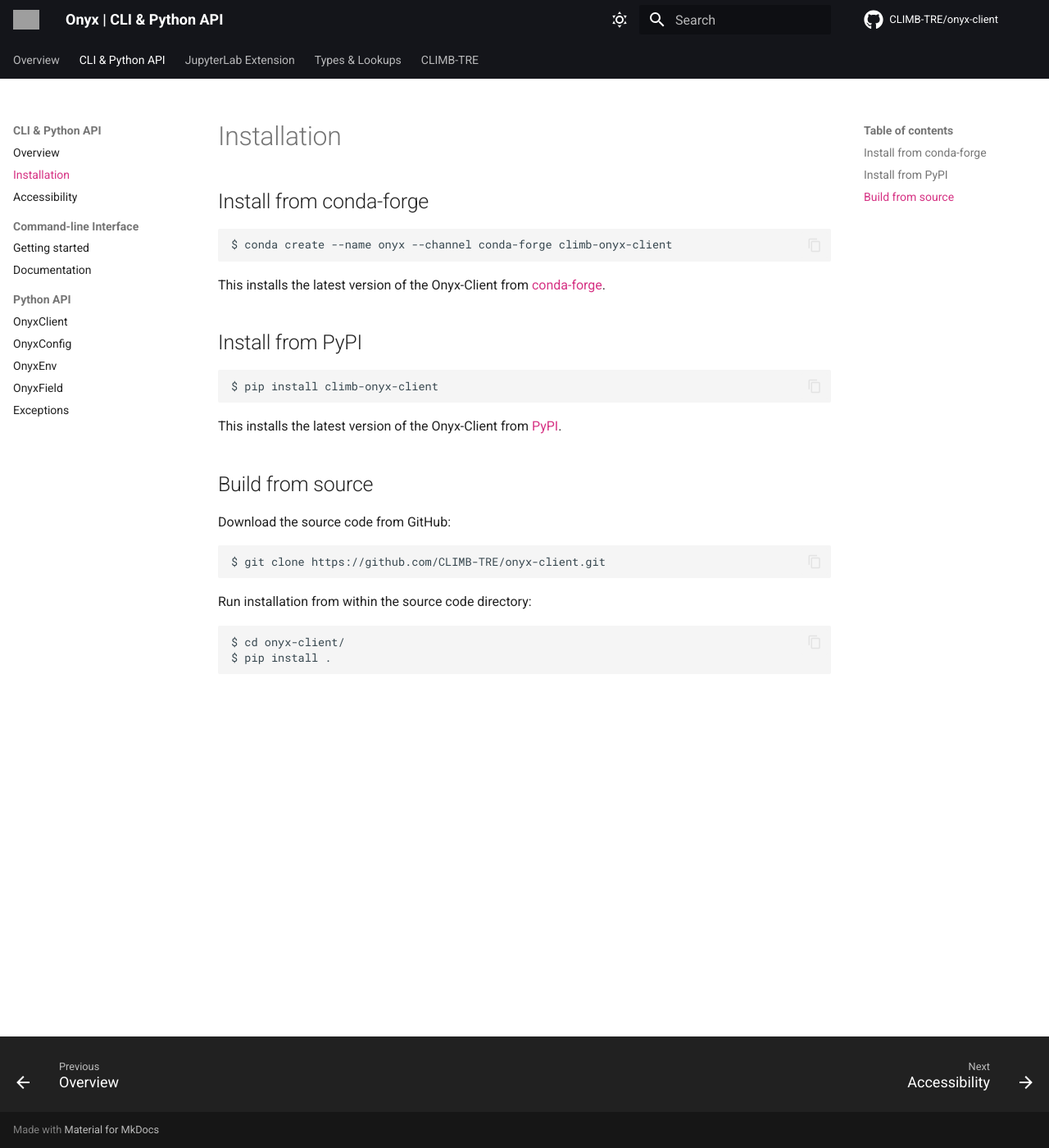
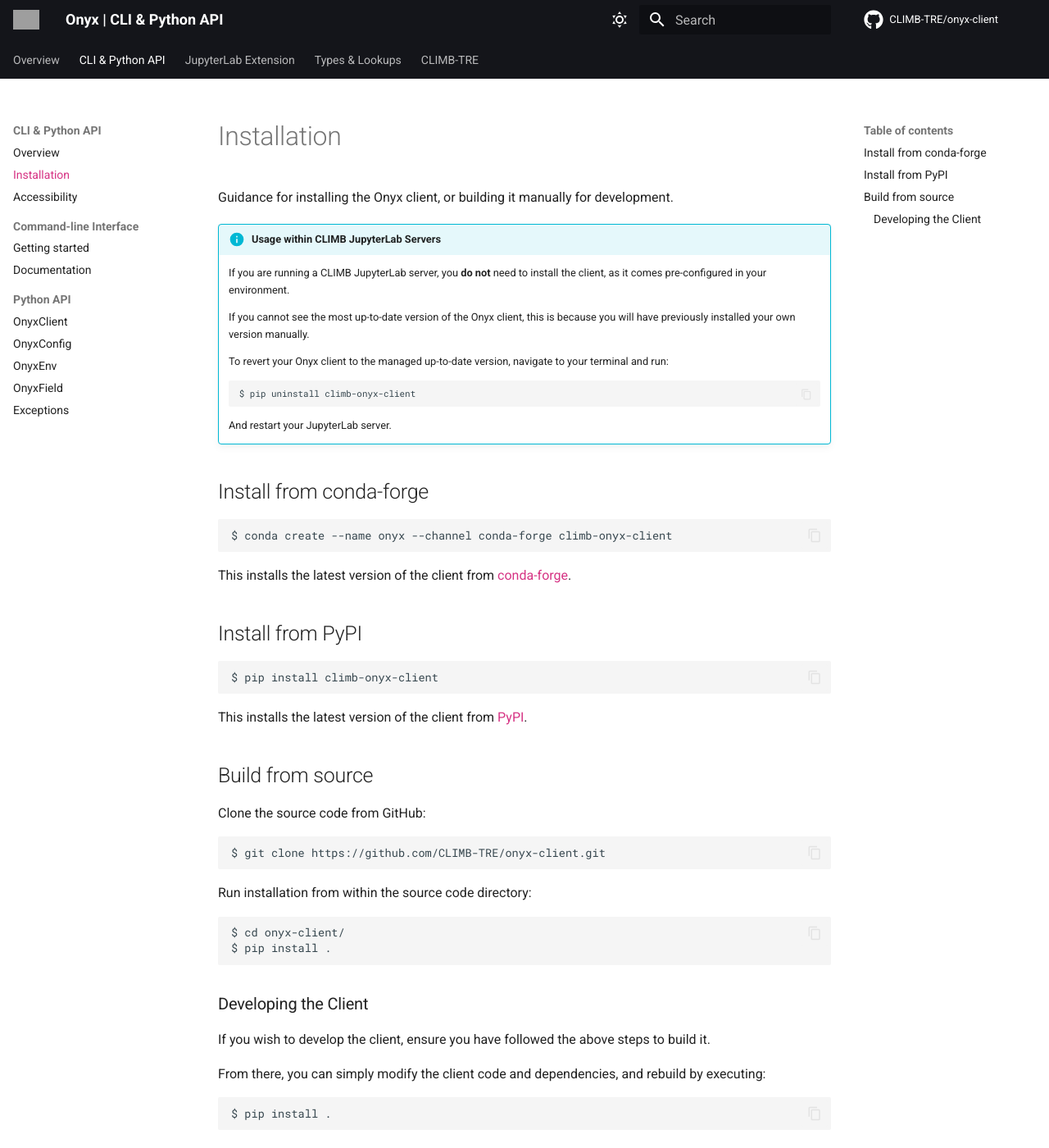
Before and after one commit to CLIMB-TRE/onyx-client, an MkDocs documentation site: the page built from docs/installation.md, in a window 1280 px wide and 1400 px high. Shown: the whole window at 82% size. Built offline with MkDocs 1.6.1 and Material for MkDocs 9.7.7, drawn with Linux system fonts in a browser that asks for light colours; comment, search, counter and statistics services are not loaded; grey boxes are pictures that could not be loaded.

Commit message:
Updating docs

````diff
--- a/docs/installation.md
+++ b/docs/installation.md
@@ -1,4 +1,19 @@
 # Installation
+
+Guidance for installing the Onyx client, or building it manually for development.
+
+!!! info "Usage within CLIMB JupyterLab Servers"
+    If you are running a CLIMB JupyterLab server, you **do not** need to install the client, as it comes pre-configured in your environment.
+
+    If you cannot see the most up-to-date version of the Onyx client, this is because you will have previously installed your own version manually.
+
+    To revert your Onyx client to the managed up-to-date version, navigate to your terminal and run:
+
+    ```
+    $ pip uninstall climb-onyx-client
+    ```
+
+    And restart your JupyterLab server.
 
 ## Install from conda-forge
 
@@ -14,11 +29,11 @@
 $ pip install climb-onyx-client
 ```
 
-This installs the latest version of the Onyx-Client from [PyPI](https://pypi.org/project/climb-onyx-client/).
+This installs the latest version of the client from [PyPI](https://pypi.org/project/climb-onyx-client/).
 
 ## Build from source
 
-Download the source code from GitHub:
+Clone the source code from GitHub:
 
 ```
 $ git clone https://github.com/CLIMB-TRE/onyx-client.git
@@ -30,3 +45,13 @@
 $ cd onyx-client/
 $ pip install .
 ```
+
+### Developing the Client
+
+If you wish to develop the client, ensure you have followed the above steps to build it.
+
+From there, you can simply modify the client code and dependencies, and rebuild by executing:
+
+```
+$ pip install .
+```
--- a/mkdocs.yml
+++ b/mkdocs.yml
@@ -57,6 +57,7 @@
 
 markdown_extensions:
   - attr_list
+  - admonition
   - pymdownx.highlight:
       anchor_linenums: true
       line_spans: __span
@@ -65,6 +66,9 @@
   - pymdownx.snippets
   - pymdownx.superfences
   - pymdownx.magiclink
+  - pymdownx.emoji:
+      emoji_index: !!python/name:material.extensions.emoji.twemoji
+      emoji_generator: !!python/name:material.extensions.emoji.to_svg
   - toc:
       permalink: true
 
````
Also changed, not shown: other parts of docs/installation.md (+1 -1 lines), docs/index.md (+1 -1 lines).
